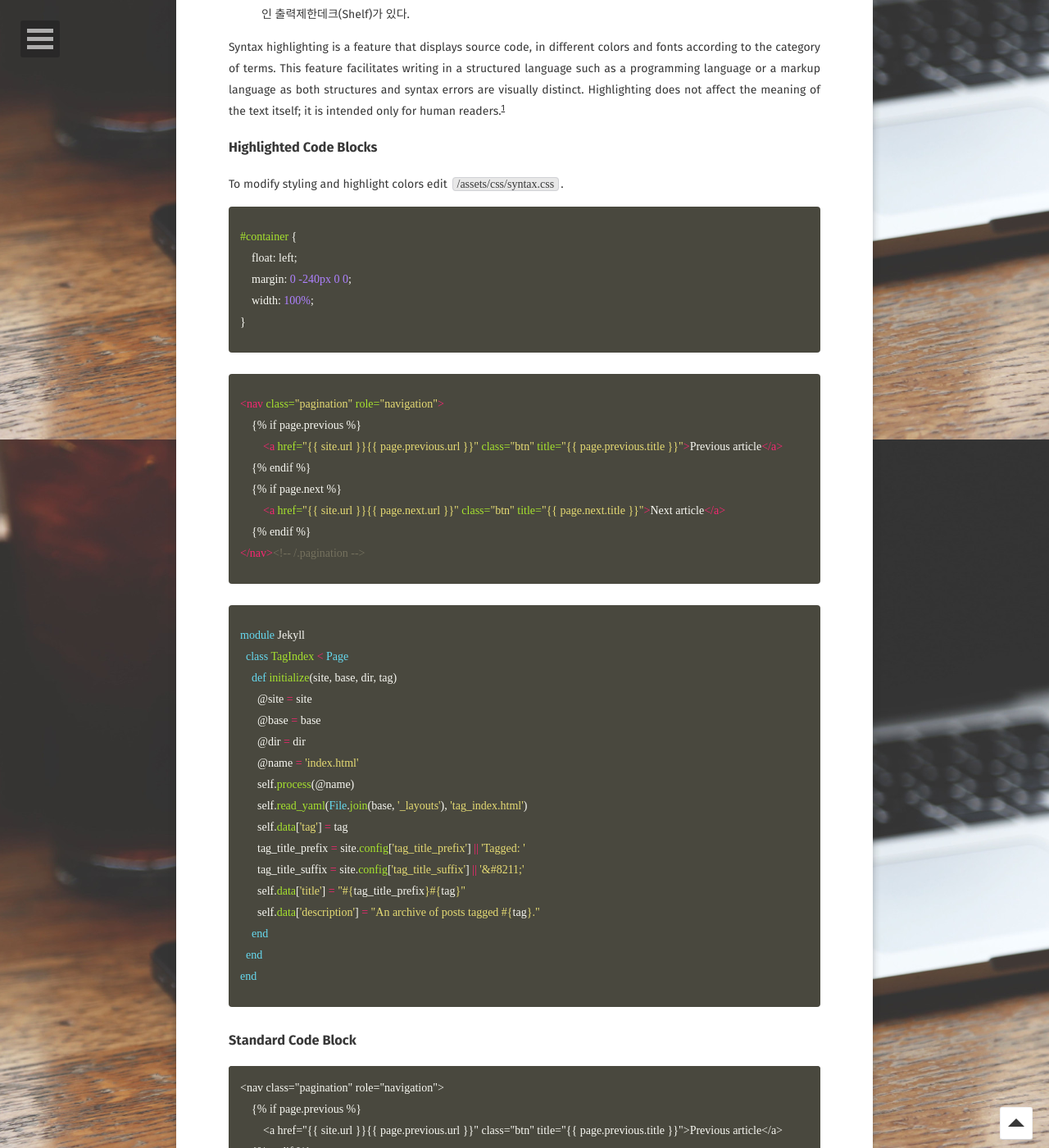
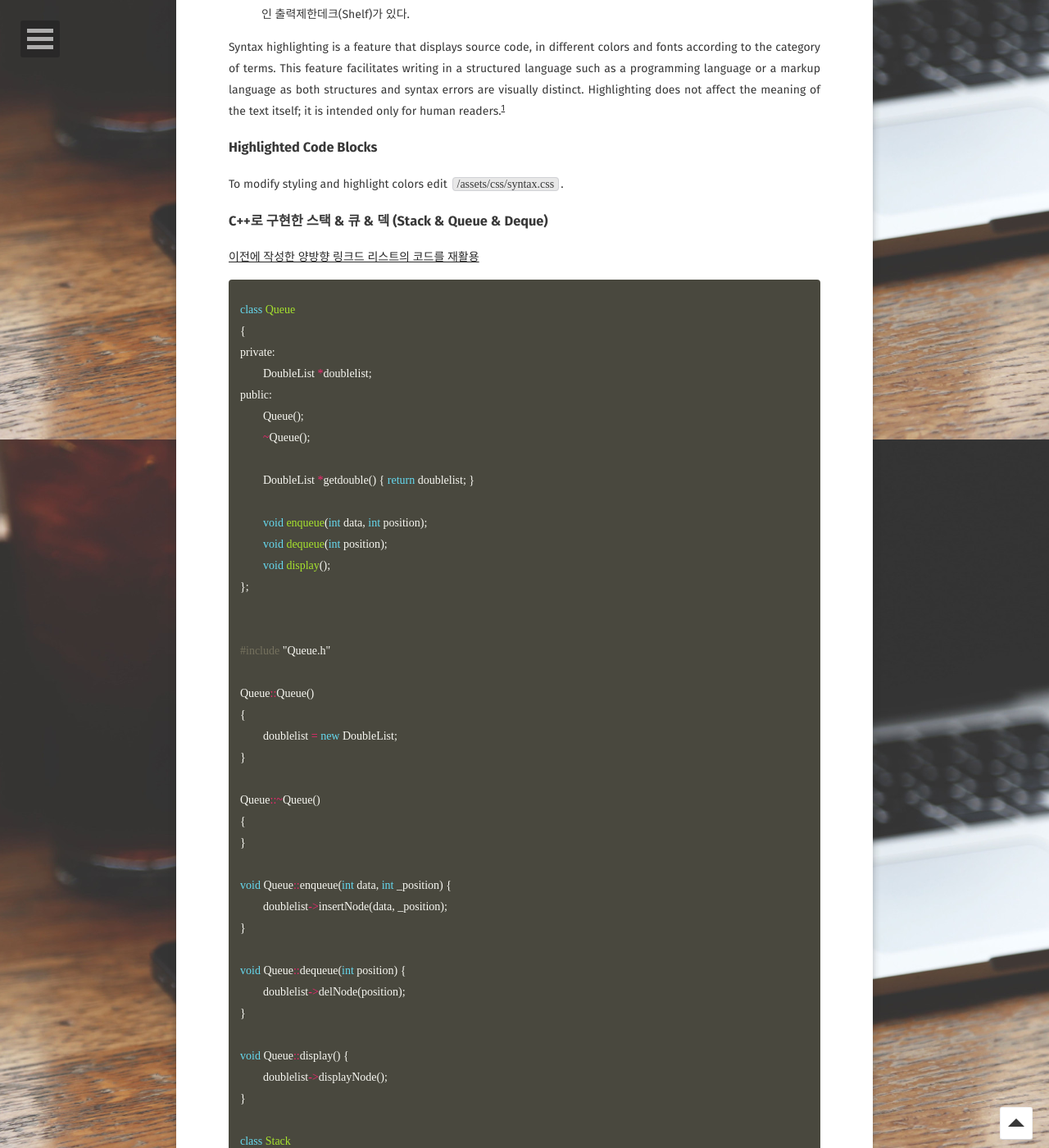
Before and after one commit to KyungRyeol1101/KyungRyeol1101.github.io, a Jekyll site: the page built from _posts/2016-01-29-data-structures-stack-queue-deque.md, in a window 1280 px wide and 1400 px high, scrolled down 2164 px. Shown: the whole window at 82% size. Built offline with Jekyll 4.4.1, drawn with Linux system fonts in a browser that asks for light colours; some web fonts are replaced; comment, search, counter and statistics services are not loaded; some of the changed text lies outside the part shown.

Commit message:
Update data

```diff
--- a/_posts/2016-01-29-data-structures-stack-queue-deque.md
+++ b/_posts/2016-01-29-data-structures-stack-queue-deque.md
@@ -87,11 +87,86 @@ Syntax highlighting is a feature that displays source code, in different colors
 
 To modify styling and highlight colors edit `/assets/css/syntax.css`.
 
-{% highlight css %}
-#container {
-    float: left;
-    margin: 0 -240px 0 0;
-    width: 100%;
+
+### C++로 구현한 스택 & 큐 & 덱 (Stack & Queue & Deque)
+[이전에 작성한 양방향 링크드 리스트의 코드를 재활용](https://kyungryeol1101.github.io/data-structures-linked-list-array/)
+
+{% highlight cpp %}
+class Queue
+{
+private:
+	DoubleList *doublelist;
+public:
+	Queue();
+	~Queue();
+
+	DoubleList *getdouble() { return doublelist; }
+
+	void enqueue(int data, int position);
+	void dequeue(int position);
+	void display();
+};
+
+
+#include "Queue.h"
+
+Queue::Queue()
+{
+	doublelist = new DoubleList;
+}
+
+Queue::~Queue()
+{
+}
+
+void Queue::enqueue(int data, int _position) {
+	doublelist->insertNode(data, _position);
+}
+
+void Queue::dequeue(int position) {
+	doublelist->delNode(position);
+}
+
+void Queue::display() {
+	doublelist->displayNode();
+}
+
+class Stack
+{
+private:
+	DoubleList *doublelist;
+public:
+	Stack();
+	~Stack();
+
+	DoubleList *getdouble() { return doublelist; }
+
+	void Push(int data, int position);
+	void Pop(int position);
+	void display();
+};
+
+#include "Stack.h"
+
+Stack::Stack()
+{
+	doublelist = new DoubleList;
+}
+
+Stack::~Stack()
+{
+}
+
+void Stack::Push(int data, int position) {
+	doublelist->insertNode(data, position);
+}
+
+void Stack::Pop(int position) {
+	doublelist->delNode(position);
+}
+
+void Stack::display() {
+	doublelist->displayNode();
 }
 {% endhighlight %}
 
```
Also changed, not shown: _posts/2016-01-22-data-structures-linked-list-array.md (+1 -2 lines).
